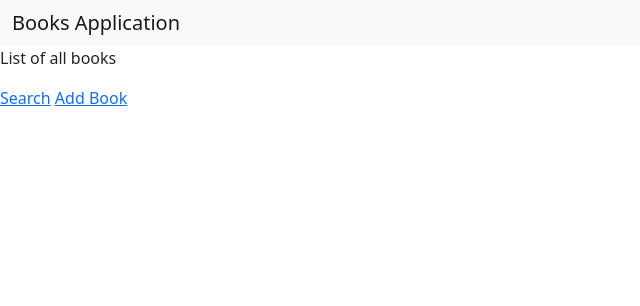
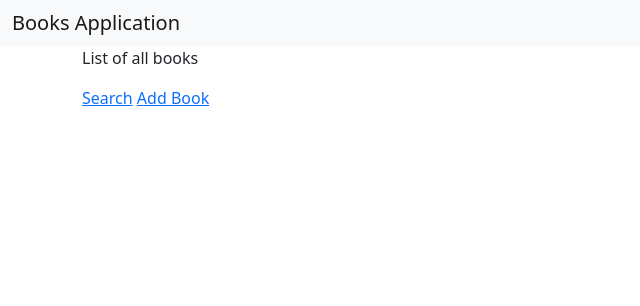
Before and after one commit to raj3k/book_app, a Django app: page / in a window 1280 px wide. Shown: the top 306 px of the page, without its empty margins (0-640 px from the left). Run offline with Django 3.2, Linux system fonts and the light colour scheme; data that the repository does not hold is empty.

Commit message:
Added comment and container class wrapping page contents

```diff
--- a/templates/base.html
+++ b/templates/base.html
@@ -7,7 +7,7 @@
     <link href="https://cdn.jsdelivr.net/npm/bootstrap@5.1.3/dist/css/bootstrap.min.css" rel="stylesheet" integrity="sha384-1BmE4kWBq78iYhFldvKuhfTAU6auU8tT94WrHftjDbrCEXSU1oBoqyl2QvZ6jIW3" crossorigin="anonymous">
     <title>Books Applications</title>
 </head>
-<body>
+{% comment %} Navigation Bar {% endcomment %}
 <nav class="navbar navbar-light bg-light">
     <div class="container-fluid">
         <div class="navbar-header">
@@ -15,7 +15,10 @@
         </div>
     </div>
 </nav>
+<body>
+    <div class="container">
     {% block contents %}{% endblock %}
+    </div>
     <script src="https://cdn.jsdelivr.net/npm/bootstrap@5.1.3/dist/js/bootstrap.bundle.min.js" integrity="sha384-ka7Sk0Gln4gmtz2MlQnikT1wXgYsOg+OMhuP+IlRH9sENBO0LRn5q+8nbTov4+1p" crossorigin="anonymous"></script>
 </body>
 </html>
```
Lines whose indentation alone changed are shown as unchanged.
